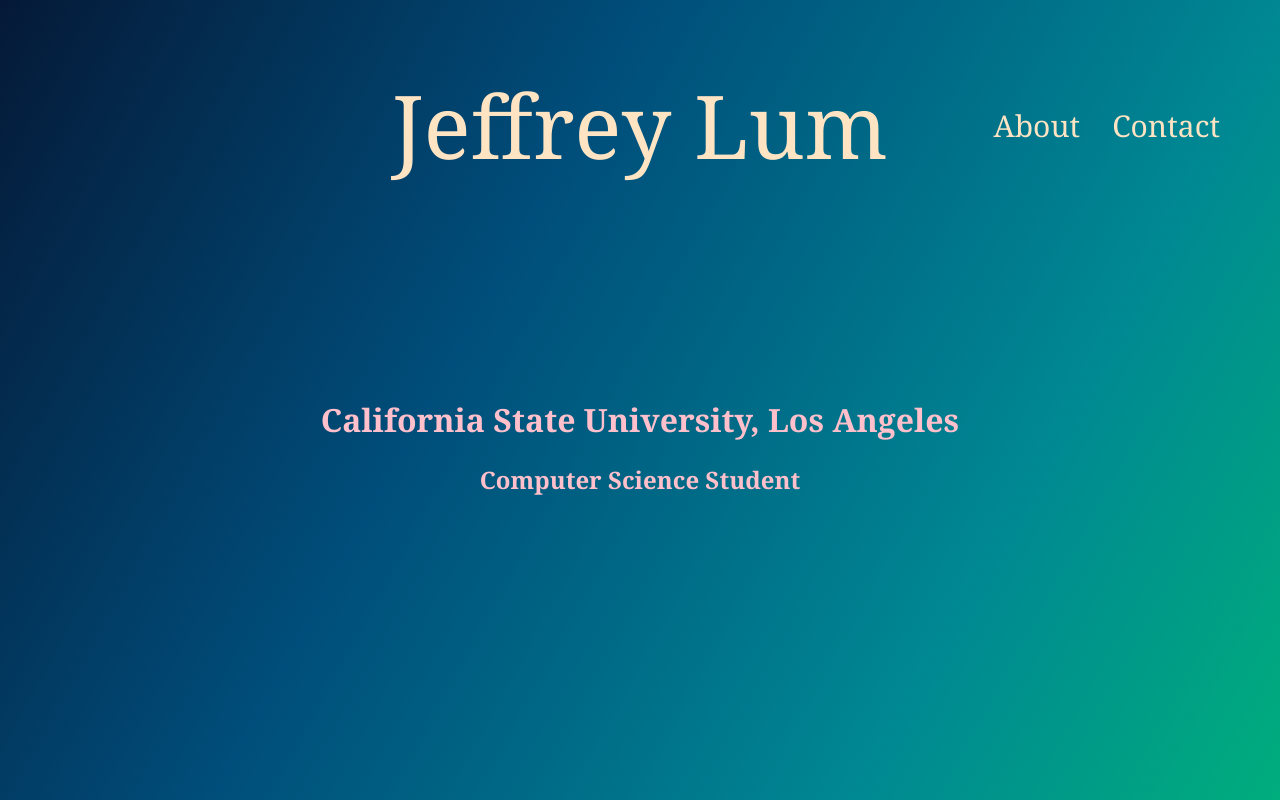
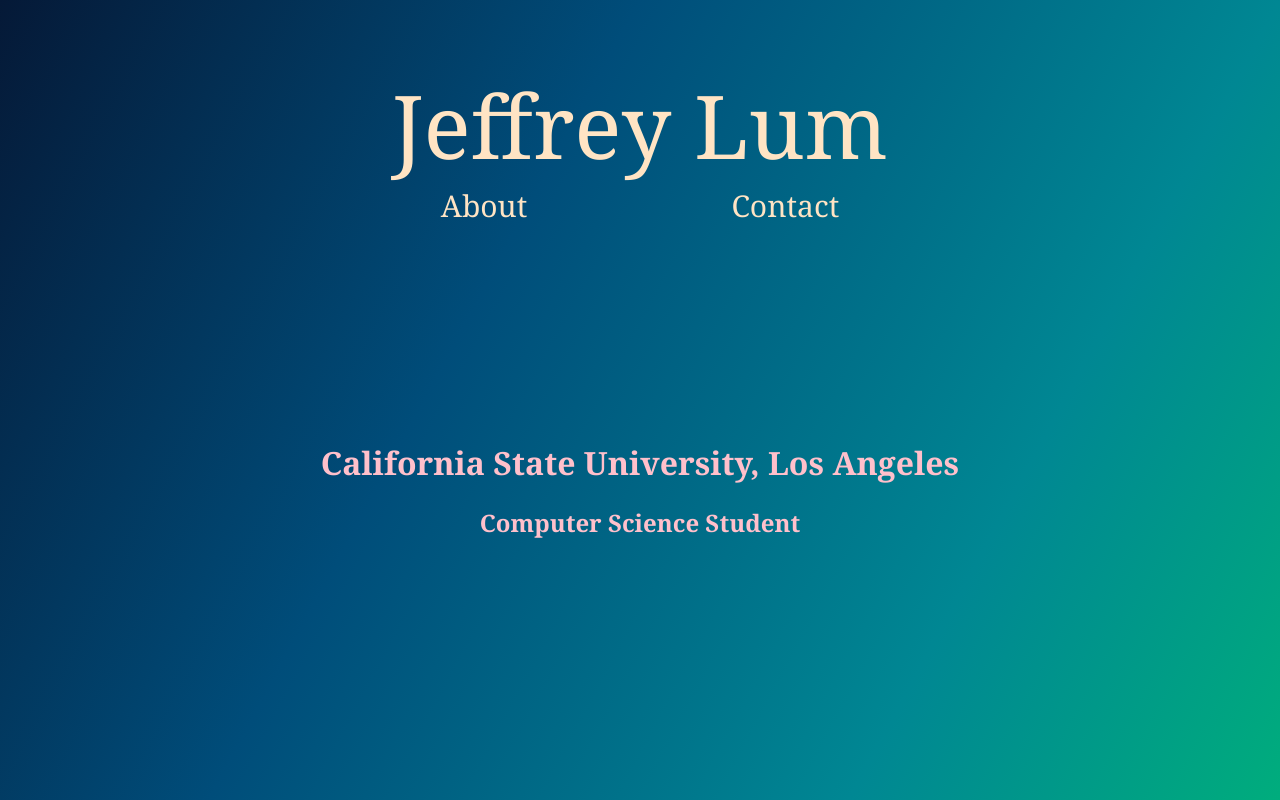
Before and after one commit to JeffreyLum/JeffreyLum.github.io, a plain HTML site: page index.html in a window 1280 px wide. Shown: the top 800 px of the page. Drawn offline with nearby package versions, Linux system fonts and the light colour scheme.

Commit message:
Changed alignment
Changed the positioning of the "About" and "Contact" links

```diff
--- a/assets/css/main page.css
+++ b/assets/css/main page.css
@@ -57,12 +57,17 @@
 /* END OF NAME CUSTOMIZING */
 
 /* NAVBAR */
+
+#navbar {
+  text-align: center;
+}
+
 #navbar p {
   font-size: 30px;
   color: bisque;
-  float: right;
-  margin-right: 60px;
-  margin-top: -80px;
+  display: inline-block;
+  margin: 0 auto;
+  position: relative;
   animation: fadeIn 1s ease-in;
   border-bottom: 2px solid rgba(255, 255, 255, 0);
   transition: border-bottom 300ms;
@@ -70,6 +75,10 @@
 
 #navbar #about {
   margin-right: 200px;
+}
+
+#navbar #contact {
+  text-align: center;
 }
 
 #navbar #about:hover {
@@ -137,7 +146,7 @@
   color: rgb(240, 97, 240);
 }
 
-@media screen and (max-width: 1150px) {
+/* @media screen and (max-width: 1150px) {
   #navbar p {
     font-size: 25px;
     margin-top: -120px;
@@ -161,7 +170,7 @@
   #innercontent {
     padding: 20% 0% 40% 0%;
   }
-}
+} */
 
 @media screen and (max-width: 800px) {
 }
--- a/index.html
+++ b/index.html
@@ -14,12 +14,13 @@
 
         <div id="navbar">
             <div id="name">
-            <a id="namelink" class="myName" href="index.html">Jeffrey Lum</a>
-
+                <a id="namelink" class="myName" href="index.html">Jeffrey Lum</a>
             </div>
 
-            <p id="about" onclick="about()">About</p>
-            <p id="contact" onclick="contact()">Contact</p>
+            <div>
+                <p id="about" onclick="about()">About</p>
+                <p id="contact" onclick="contact()">Contact</p>
+            </div>
         </div>
 
         <div id="innercontent">
```
